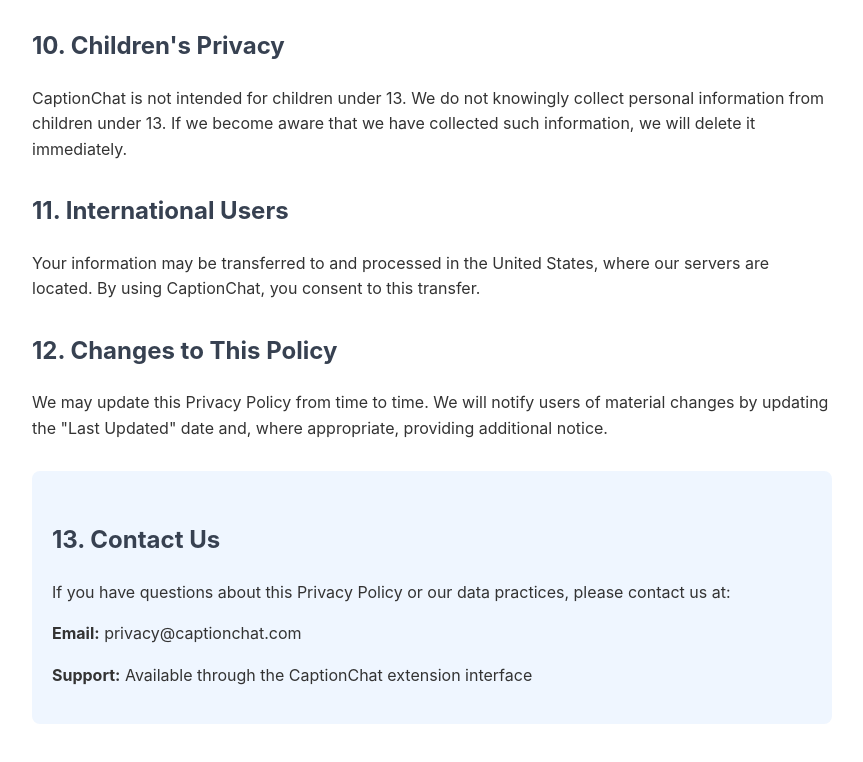
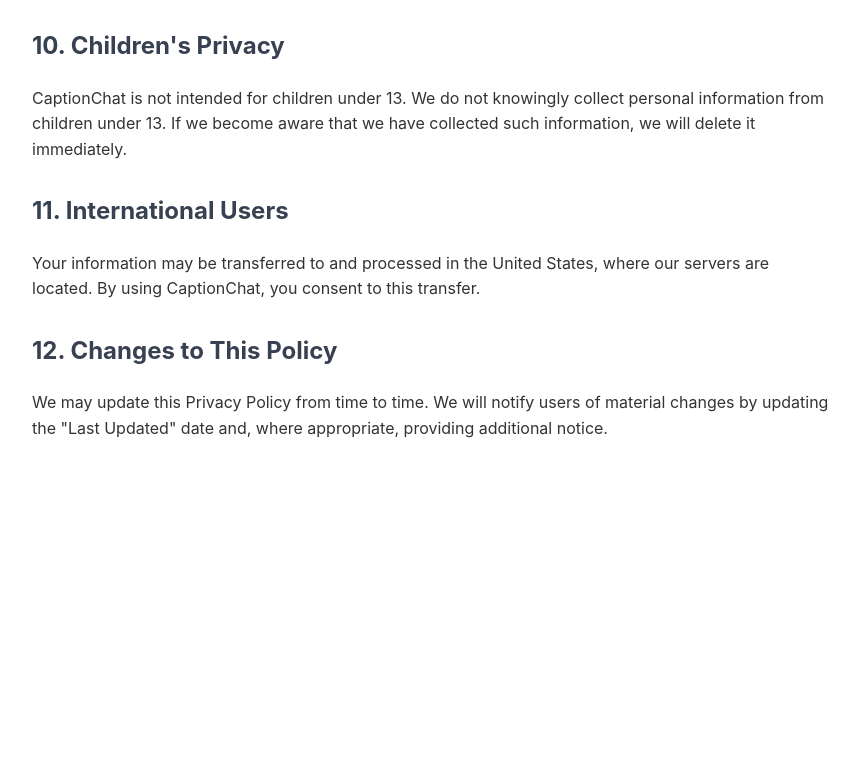
Before and after one commit to aryanwad/Chrome-extensions-transcription, a browser extension: page privacy-policy.html in a window 1280 px wide. Shown: the part 2321-3083 px from the top of the page, without its empty margins (208-1071 px from the left). After the commit the page ends 2818 px from the top, so only its background shows below. Drawn offline with Linux system fonts and the light colour scheme.

Commit message:
Update privacy-policy.html

```diff
--- a/privacy-policy.html
+++ b/privacy-policy.html
@@ -149,12 +149,5 @@
       <p>We may update this Privacy Policy from time to time. We will notify users of material changes by
   updating the "Last Updated" date and, where appropriate, providing additional notice.</p>
 
-      <div class="contact-info">
-          <h2>13. Contact Us</h2>
-          <p>If you have questions about this Privacy Policy or our data practices, please contact us
-  at:</p>
-          <p><strong>Email:</strong> privacy@captionchat.com</p>
-          <p><strong>Support:</strong> Available through the CaptionChat extension interface</p>
-      </div>
   </body>
   </html>
```
